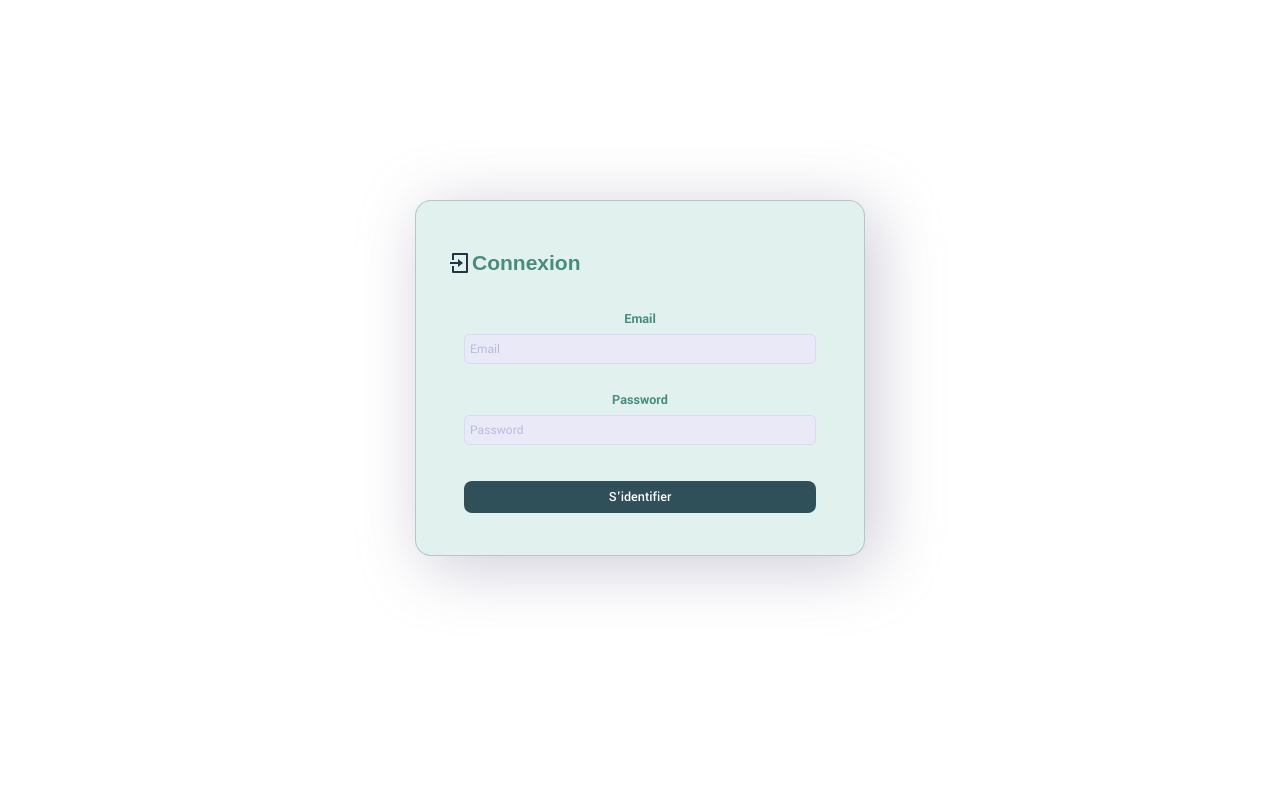
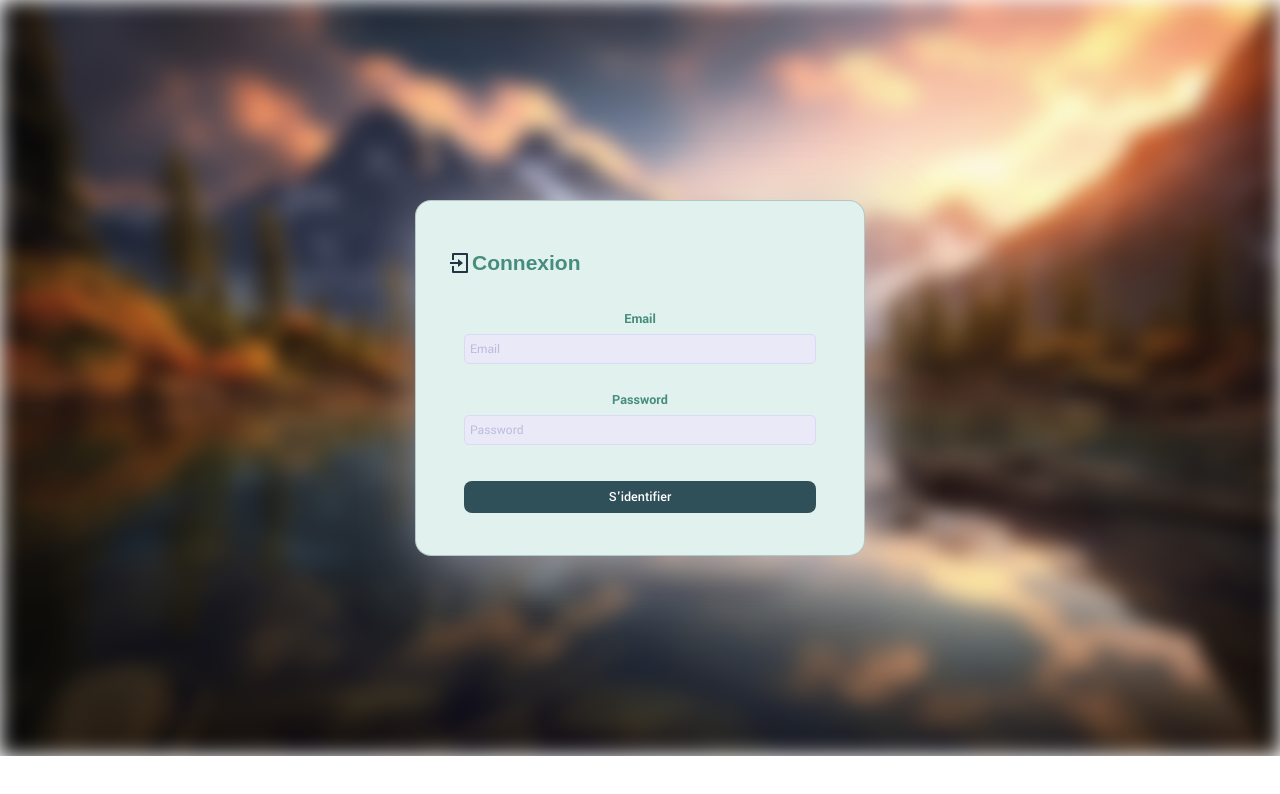
Before and after one commit to diginamic-projet-final-gp4/projet_final_gcjf, a React (Vite) app in the folder frontend/: page / in a window 1280 px wide. Shown: the top 794 px of the page. Built offline with nearby package versions, Linux system fonts and the light colour scheme; a web font is replaced by a local one.

Commit message:
Changement login page

```diff
--- a/frontend/src/pages/Login/Login.css
+++ b/frontend/src/pages/Login/Login.css
@@ -1,10 +1,32 @@
+.login-page {
+  position: relative;
+  height: 100%;
+  padding-top: 25vh;
+  padding-bottom: 25vh;
+  overflow: hidden;
+}
+
+.login-page::before {
+  content: "";
+  position: absolute;
+  top: 0;
+  left: 0;
+  width: 100%;
+  height: 100%;
+  background-image: url("/2150763636.jpg");
+  background-size: cover;
+  background-repeat: no-repeat;
+  background-position: center;
+  filter: blur(10px);
+  z-index: -1;
+}
+
 #login-form {
   display: flex;
   align-items: stretch;
   width: 30%;
   min-height: 30%;
   margin: 0 auto;
-  margin-top: 25vh;
   border-radius: 1em;
   background: #e1f1ed;
   border: 1px solid #2f505941;
--- a/frontend/src/pages/Login/Login.jsx
+++ b/frontend/src/pages/Login/Login.jsx
@@ -1,8 +1,8 @@
-import "./Login.css";
 import { useRef, useState, useContext } from "react";
 import { useNavigate } from "react-router-dom";
+import { UserContext } from "../../model/utils/context/UserContext";
 
-import { UserContext } from "../../model/utils/context/UserContext";
+import "./Login.css";
 
 export default function Login() {
   const navigate = useNavigate();
@@ -49,6 +49,7 @@
 
   return (
     <>
+      <div className="login-page">
         <form
           className="form card"
           ref={formRef}
@@ -95,6 +96,7 @@
             <button type="submit">S&apos;identifier</button>
           </div>
         </form>
+      </div>
     </>
   );
 }
```
Lines whose indentation alone changed are shown as unchanged.
